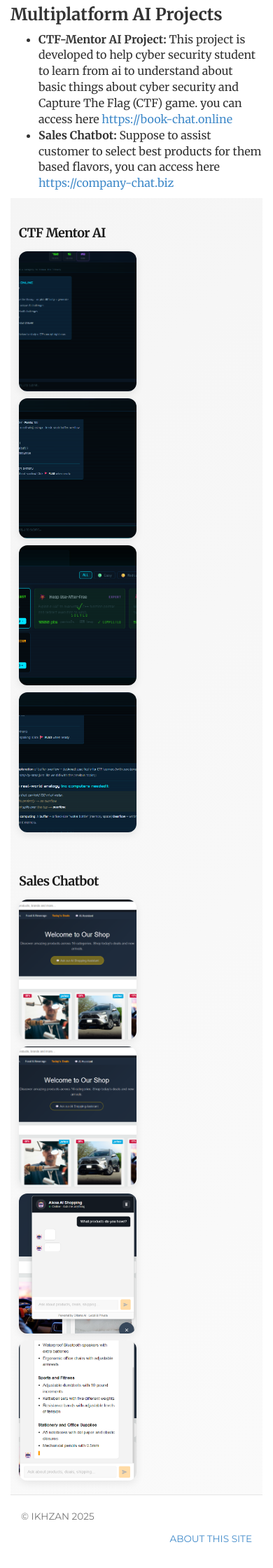
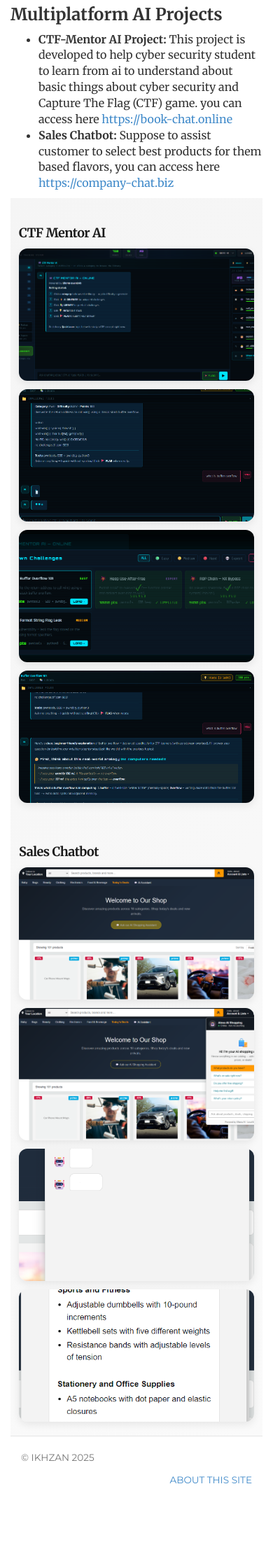
Before and after one commit to ikhzan/ikhzan.github.io, a Jekyll site: the page built from index.html, in a window 390 px wide. Shown: the part 1379-3619 px from the top of the page at 70% size. Built offline with Jekyll 4.4.1, drawn with Linux system fonts in a browser that asks for light colours; after the commit the page ends 3535 px from its top, so only the background shows below that.

Commit message:
add new projects

```diff
--- a/assets/css/main.css
+++ b/assets/css/main.css
@@ -271,7 +271,7 @@ pre.prettyprint {
 }
 
 .images .item {
-  max-width: 1000px;
+  max-width: 1200px;
   margin: 0 auto 60px;
 }
 
@@ -289,18 +289,19 @@ pre.prettyprint {
 
 .images .gallery {
   display: grid;
-  grid-template-columns: repeat(auto-fit, minmax(280px, 1fr));
-  gap: 16px;
+  grid-template-columns: repeat(2, 1fr);
+  gap: 20px;
 }
 
 .images .gallery img {
-  width: 50%;
-  height: 200px;
+  width: 100%;
+  aspect-ratio: 16 / 9;
   object-fit: cover;
   border-radius: 12px;
   box-shadow: 0 4px 12px rgba(0, 0, 0, 0.08);
   transition: all 0.3s cubic-bezier(0.4, 0, 0.2, 1);
   cursor: pointer;
+  display: block;
 }
 
 .images .gallery img:hover {
@@ -308,6 +309,7 @@ pre.prettyprint {
   box-shadow: 0 12px 24px rgba(0, 0, 0, 0.15);
 }
 
+/* Tablet: 1 column */
 @media (max-width: 768px) {
   .images {
     padding: 30px 16px;
@@ -319,15 +321,16 @@ pre.prettyprint {
   }
 
   .images .gallery {
-    grid-template-columns: repeat(auto-fit, minmax(200px, 1fr));
-    gap: 12px;
+    grid-template-columns: 1fr;
+    gap: 16px;
   }
 
   .images .gallery img {
-    height: 240px;
+    aspect-ratio: 16 / 9;
   }
 }
 
+/* Mobile: Full width */
 @media (max-width: 480px) {
   .images {
     padding: 20px 12px;
@@ -335,14 +338,15 @@ pre.prettyprint {
 
   .images h3 {
     font-size: 18px;
+    margin-bottom: 12px;
   }
 
   .images .gallery {
     grid-template-columns: 1fr;
-    gap: 10px;
+    gap: 12px;
   }
 
   .images .gallery img {
-    height: 200px;
+    aspect-ratio: 16 / 9;
   }
 }
--- a/index.html
+++ b/index.html
@@ -63,5 +63,6 @@ description: Mohammad Ikhsan is a software developer, android app pentester, res
 		</article>
 	</section>
 
+
 </div>
 <!-- </div> -->
```
Lines whose indentation alone changed are shown as unchanged.
